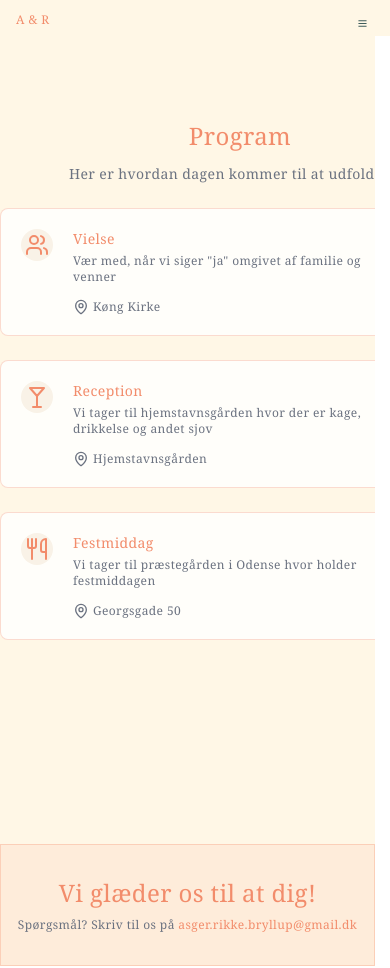
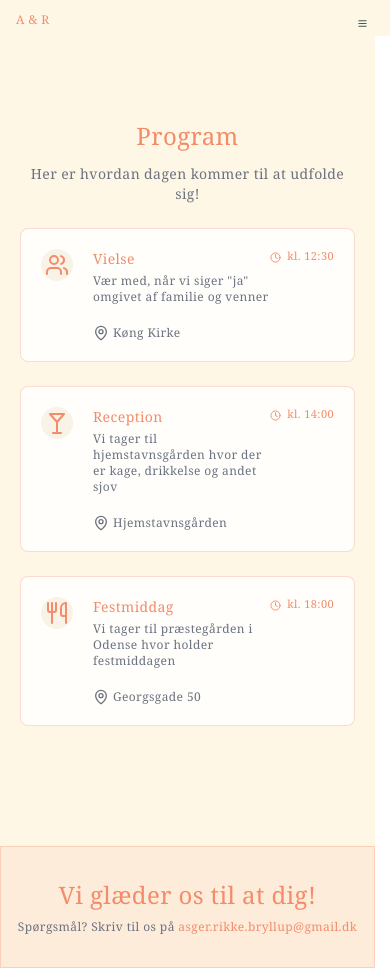
Before and after one commit to KatlaTL/wedding_application, a React (Vite) app: page /program in a window 390 px wide. Built offline with nearby package versions, Linux system fonts and the light colour scheme.

Commit message:
made the program page responsive

```diff
--- a/src/components/Section.tsx
+++ b/src/components/Section.tsx
@@ -19,7 +19,7 @@ const Section = ({ title, description, children }: PropsWithChildren<SectionType
                 {/* Animate the title and description if the Section component is wrapped in a StaggeredContent component */}
                 <StaggeredItem className="flex flex-col">
                     {title && <h2 className="mb-3">{title}</h2>}
-                    {description && <p className="!text-sm mb-3 self-center max-w-130">{description}</p>}
+                    {description && <p className="!text-sm mb-3 self-center max-w-130 mx-5 md:mx-0">{description}</p>}
                 </StaggeredItem>
 
                 {children}
--- a/src/pages/program/_components/ProgramTile.tsx
+++ b/src/pages/program/_components/ProgramTile.tsx
@@ -13,7 +13,7 @@ const ProgramTile: React.FC<ProgramType> = ({
     icon: Icon
 }) => {
     return (
-        <div className="h-32 w-120 bg-background-muted rounded-lg border-primary-30 border-l-4 border-1">
+        <div className="min-h-32 mx-5 md:mx-0 bg-background-muted rounded-lg border-primary-30 border-l-4 border-1">
             <div className="flex flex-row p-5 items-start h-full">
                 <div className="flex rounded-full w-8 h-8 bg-muted justify-center items-center">
                     {Icon && <Icon color="#F28C6B" />}
@@ -26,7 +26,7 @@ const ProgramTile: React.FC<ProgramType> = ({
                     </div>
 
 
-                    <div className="text-xs flex gap-1">
+                    <div className="text-xs flex gap-1 mt-5 md:mt-0">
                         <span>
                             <MapPin className="h-4 w-4" />
                         </span>
@@ -38,7 +38,7 @@ const ProgramTile: React.FC<ProgramType> = ({
                     <span>
                         <Clock className="h-[11px] w-[11px] mt-[3px]" />
                     </span>
-                    <p className="!text-primary">{time}</p>
+                    <p className="!text-primary text-[11px] md:text-xs">{time}</p>
                 </div>
             </div>
         </div>
```
